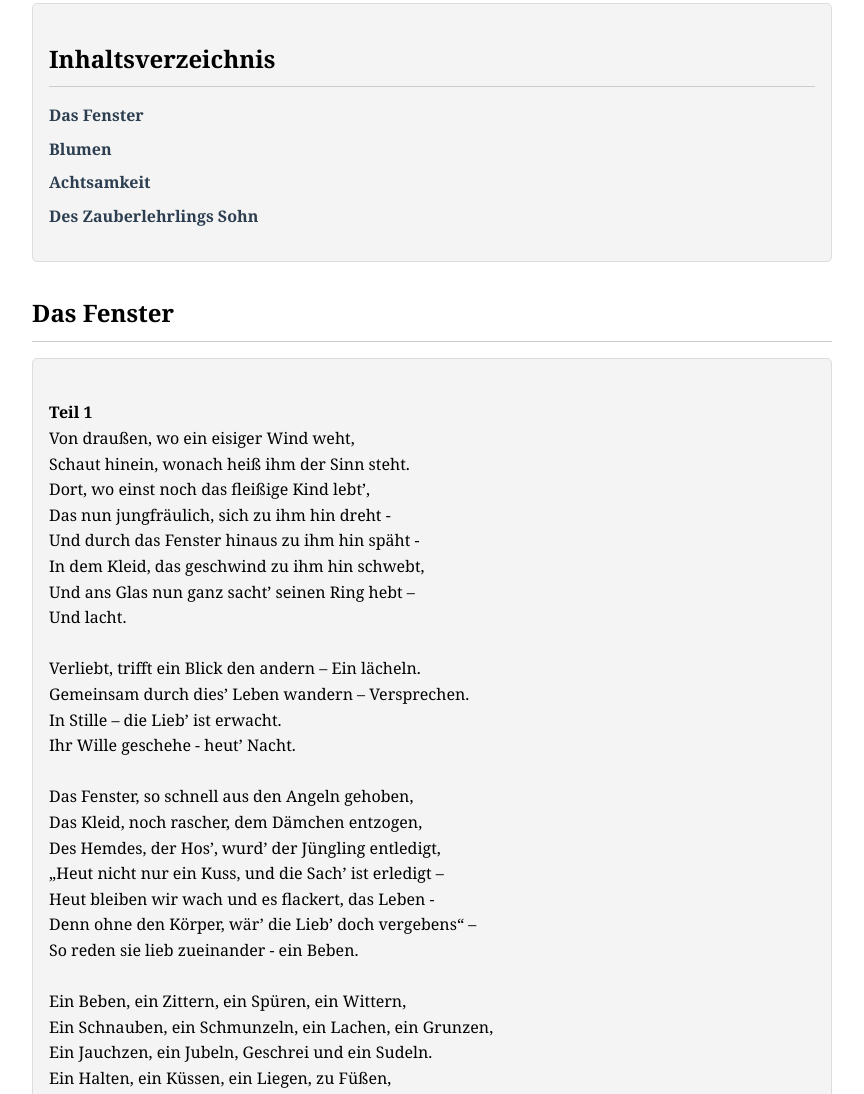
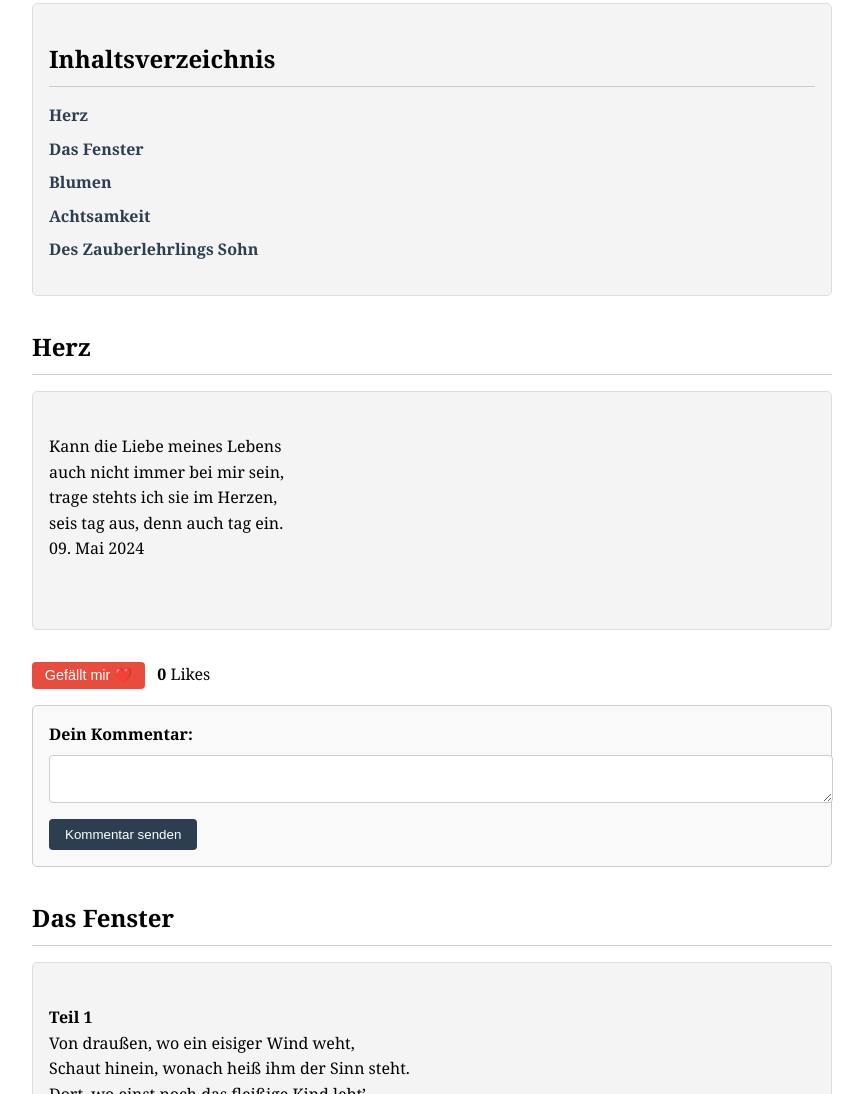
Before and after one commit to MHansM/gedichte-von-hans-marsoner, a plain HTML site: page index.html in a window 1280 px wide. Shown: the part 170-1264 px from the top of the page, without its empty margins (208-1072 px from the left). Drawn offline with Linux system fonts and the light colour scheme.

Commit message:
Aktualisieren von index.html
Herz hinzugefügt

```diff
--- a/index.html
+++ b/index.html
@@ -22,6 +22,10 @@
         <section id="inhalt">
             <h2>Inhaltsverzeichnis</h2>
             <ul>
+
+<li><a
+href="#gedicht-1">Herz</a></li>
+
 <li><a
 href="#gedicht0">Das Fenster</a></li>
 
@@ -37,6 +41,28 @@ href="#gedicht1">Blumen</a></li>
 
         <!-- Gedichte -->
         <section id="gedichte">
+
+<!-- Gedicht -1 -->
+            <h2 id="gedicht-1">Herz</h2>
+            <pre>
+
+Kann die Liebe meines Lebens
+auch nicht immer bei mir sein,
+trage stehts ich sie im Herzen,
+seis tag aus, denn auch tag ein.
+09. Mai 2024
+
+            </pre>
+            <button class="like-btn" data-id="gedicht1">Gefällt mir ❤️</button>
+            <span class="like-count" id="gedicht1-count">0</span> Likes
+
+            <!-- Kommentarbereich -->
+            <form class="comment-form">
+                <label for="comment1">Dein Kommentar:</label>
+                <textarea id="comment1" name="comment1"></textarea>
+                <button type="button" onclick="submitComment('comment1')">Kommentar senden</button>
+            </form>
+
 
 <!-- Gedicht 0 -->
             <h2 id="gedicht0">Das Fenster</h2>
```
